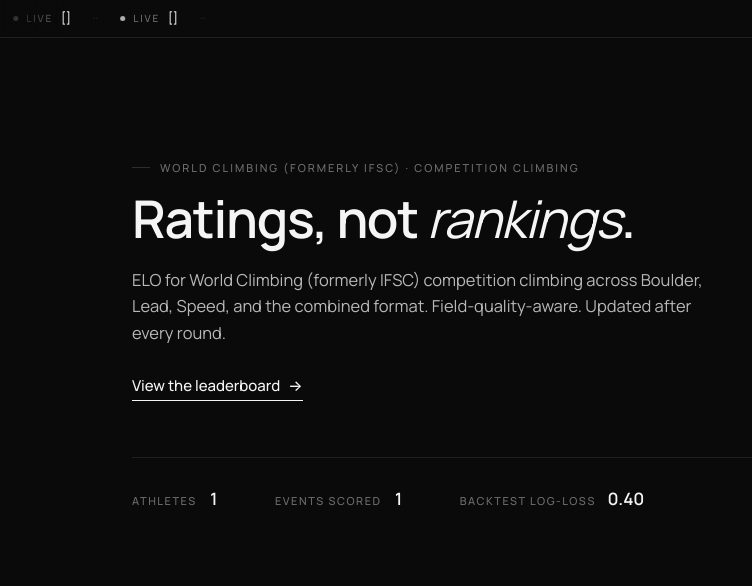
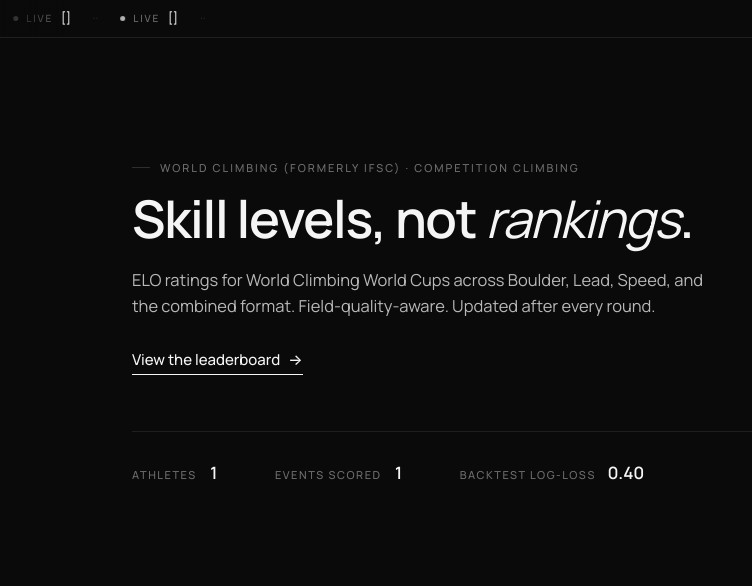
Before and after one commit to milwil-2/climb-elo, a Python web app: template src/climbing_elo/templates/landing.html in a window 1280 px wide. Shown: the part 64-650 px from the top of the page, without its empty margins (0-752 px from the left). Run offline with Jinja, Linux system fonts and the light colour scheme; the template is opened without the code that fills it: most values are stand-ins (such as "Sample title", 1, 10 or a date in 2020).

Commit message:
copy(landing): reframe hero around skill levels and World Cups (#218)
* copy(landing): reframe hero around skill levels and World Cups

"Ratings, not rankings" reads as jargon before the reader knows what a
rating is; "Skill levels, not rankings" states the distinction in plain
terms. The lead now names the actual scope (World Climbing World Cups)
rather than restating the rebrand a second time in as many lines.

* test(smoke): match landing assertion to the new hero copy

The landing check asserted on "Ratings, not", which the copy change
replaces. Without this the smoke test fails on GET / for a pure copy edit.

```diff
--- a/scripts/smoke_test.py
+++ b/scripts/smoke_test.py
@@ -292,7 +292,7 @@
     assert_route(
         "GET / — monochrome landing",
         "/",
-        must_contain=["Climbing ELO", "Ratings, not", "Boulder"],
+        must_contain=["Climbing ELO", "Skill levels, not", "Boulder"],
         base_url=base_url,
     )
     ss(base_url + "/", "landing")
--- a/src/climbing_elo/templates/landing.html
+++ b/src/climbing_elo/templates/landing.html
@@ -52,9 +52,9 @@
   <div class="hero-grid">
     <div>
       <div class="eyebrow reveal"><span class="dash"></span>World Climbing (formerly IFSC) &middot; Competition climbing</div>
-      <h1 class="reveal d2">Ratings, not <em>rankings</em>.</h1>
+      <h1 class="reveal d2">Skill levels, not <em>rankings</em>.</h1>
       <p class="lead reveal d3">
-        ELO for World Climbing (formerly IFSC) competition climbing across Boulder, Lead, Speed,
+        ELO ratings for World Climbing World Cups across Boulder, Lead, Speed,
         and the combined format. Field-quality-aware. Updated after every round.
       </p>
       <div class="ctas reveal d4">
```
